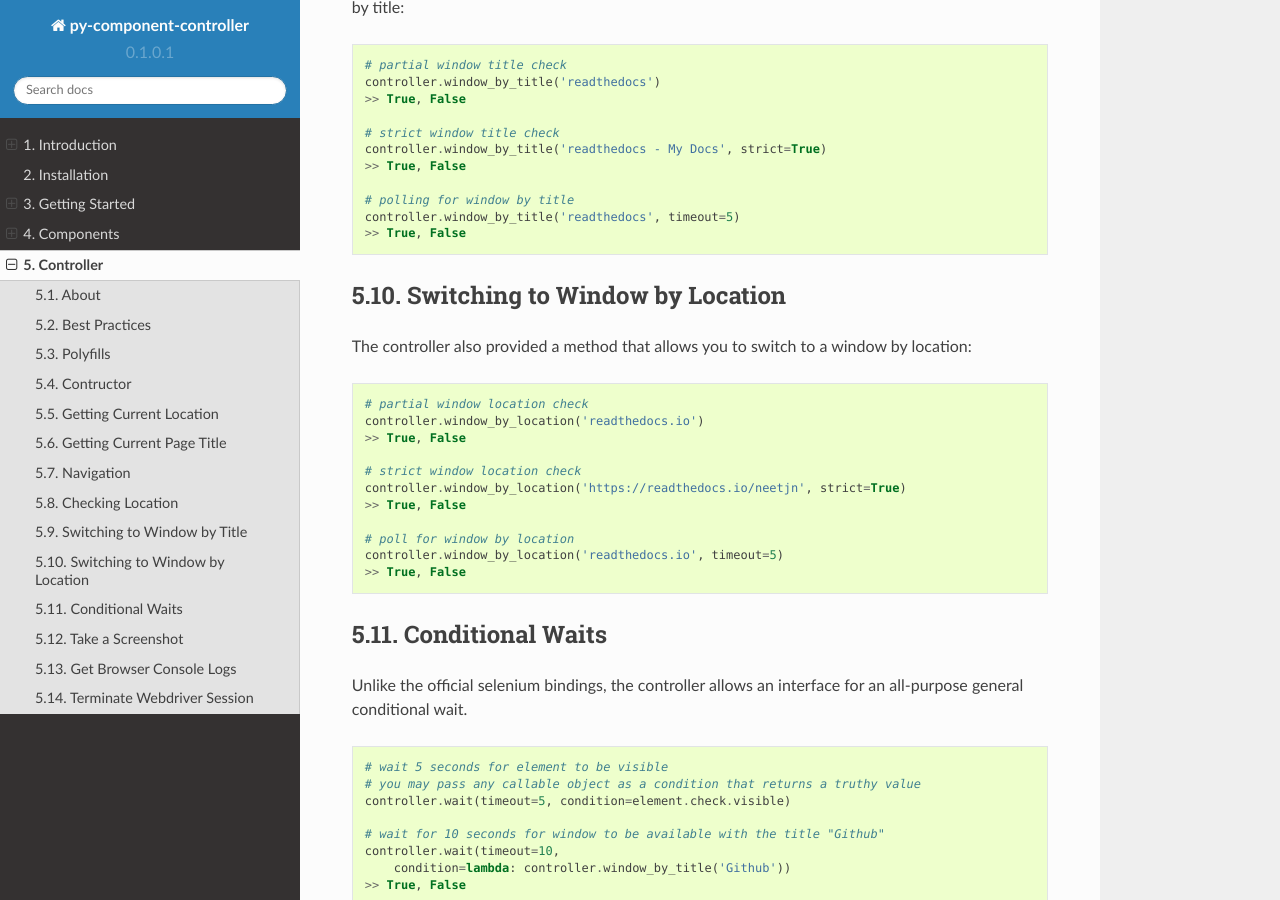
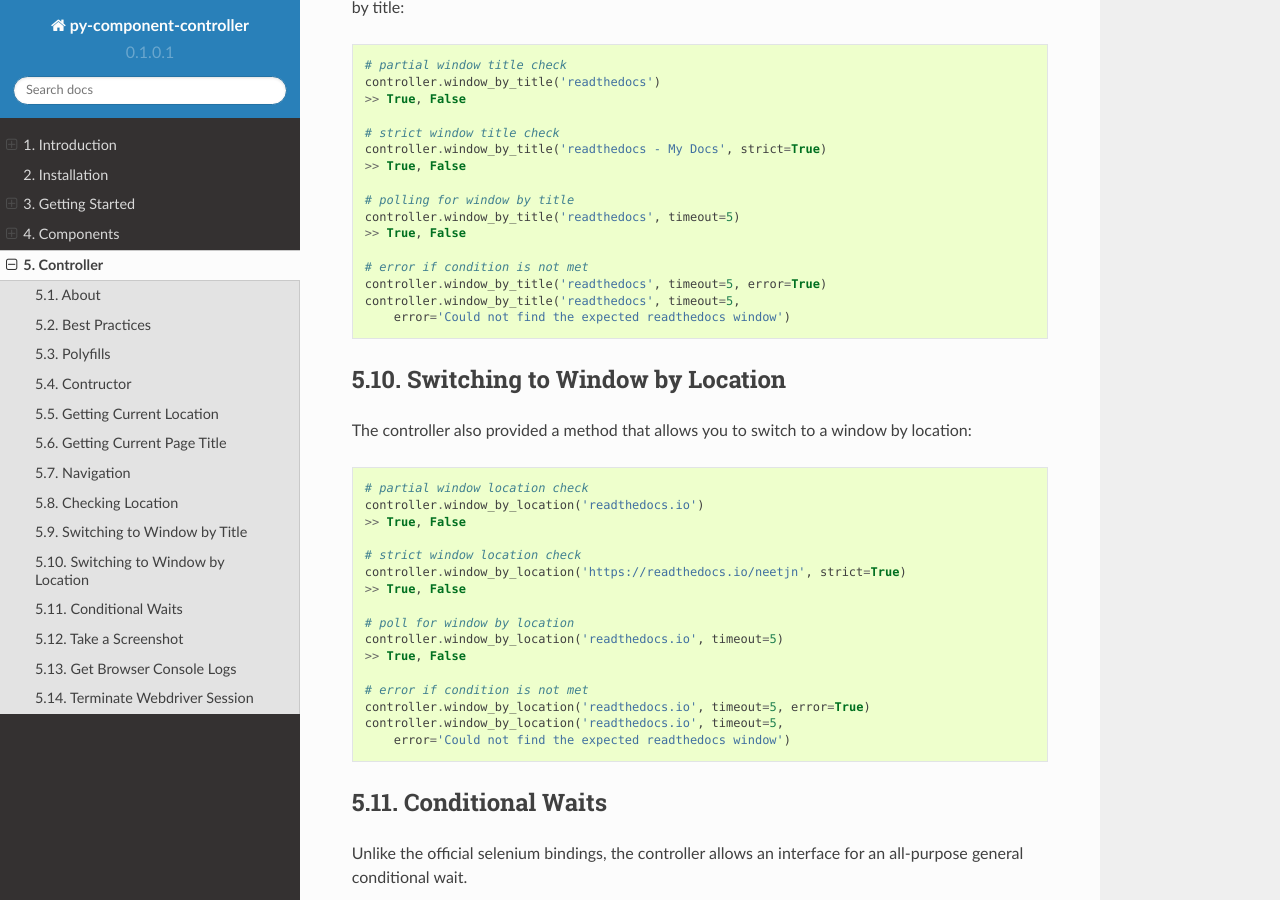
Before and after one commit to neetjn/py-component-controller, a Sphinx documentation site: the page built from docs/source/controller.rst, in a window 1280 px wide and 900 px high, scrolled down 2583 px. Built offline with Sphinx 7.4.7 and the Read the Docs theme 2.0.0, drawn with Linux system fonts in a browser that asks for light colours.

Commit message:
Included examples for new window detection behavior in docs

```diff
--- a/docs/source/controller.rst
+++ b/docs/source/controller.rst
@@ -125,6 +125,11 @@ For window management, the controller provides a method that allows you to switc
     controller.window_by_title('readthedocs', timeout=5)
     >> True, False
 
+    # error if condition is not met
+    controller.window_by_title('readthedocs', timeout=5, error=True)
+    controller.window_by_title('readthedocs', timeout=5,
+        error='Could not find the expected readthedocs window')
+
 Switching to Window by Location
 ===============================
 
@@ -143,6 +148,11 @@ The controller also provided a method that allows you to switch to a window by l
     # poll for window by location
     controller.window_by_location('readthedocs.io', timeout=5)
     >> True, False
+
+    # error if condition is not met
+    controller.window_by_location('readthedocs.io', timeout=5, error=True)
+    controller.window_by_location('readthedocs.io', timeout=5,
+        error='Could not find the expected readthedocs window')
 
 Conditional Waits
 =================
```
